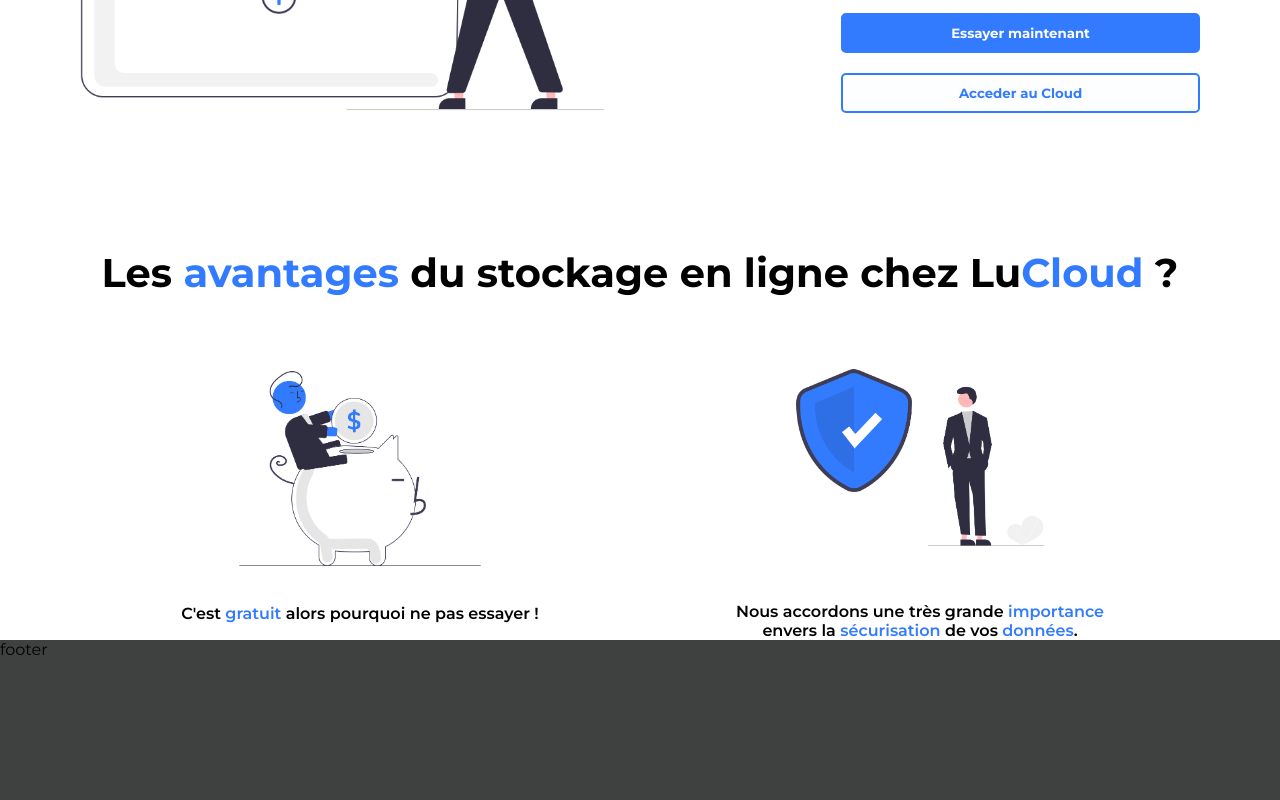
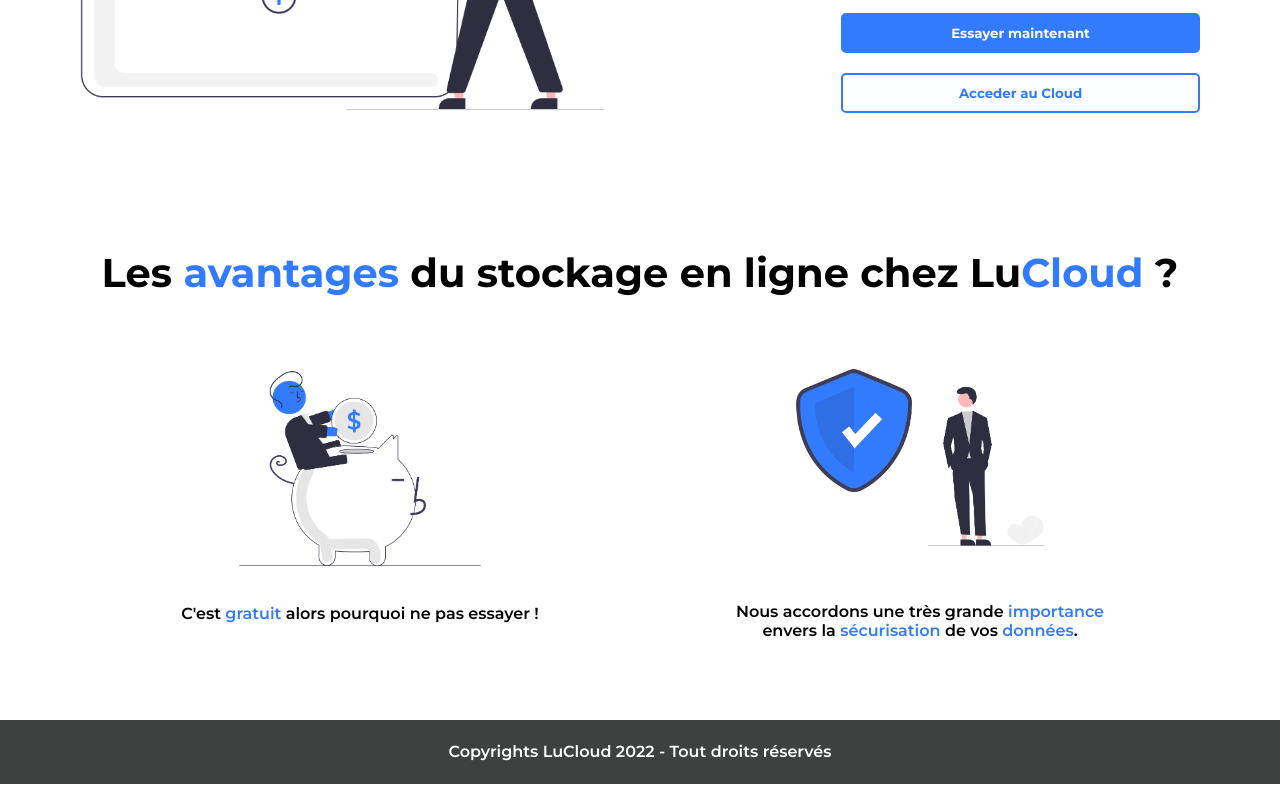
Before and after one commit to Cat-Cake/lucloud, a React (Create React App) app: page / in a window 1280 px wide. Shown: the part 1039-1839 px from the top of the page. Built offline with nearby package versions, Linux system fonts and the light colour scheme.

Commit message:
finish footer

```diff
--- a/src/Coponents/Footer.jsx
+++ b/src/Coponents/Footer.jsx
@@ -1,7 +1,7 @@
 function Footer() {
     return (
         <footer className="website-footer">
-            footer
+            <p>Copyrights LuCloud 2022 - Tout droits réservés</p>
         </footer>
     );
 }
--- a/src/assets/css/footer.css
+++ b/src/assets/css/footer.css
@@ -1,9 +1,13 @@
 .website-footer {
     width: 100%;
-    height: 10rem;
+    height: 4rem;
     background-color: var(--dark);
+    margin-top: 5rem;
+    display: flex;
+    align-items: center;
+    justify-content: center;
 }
 
 .website-footer * {
-    color: var(--dark);
+    color: var(--white);
 }
```
